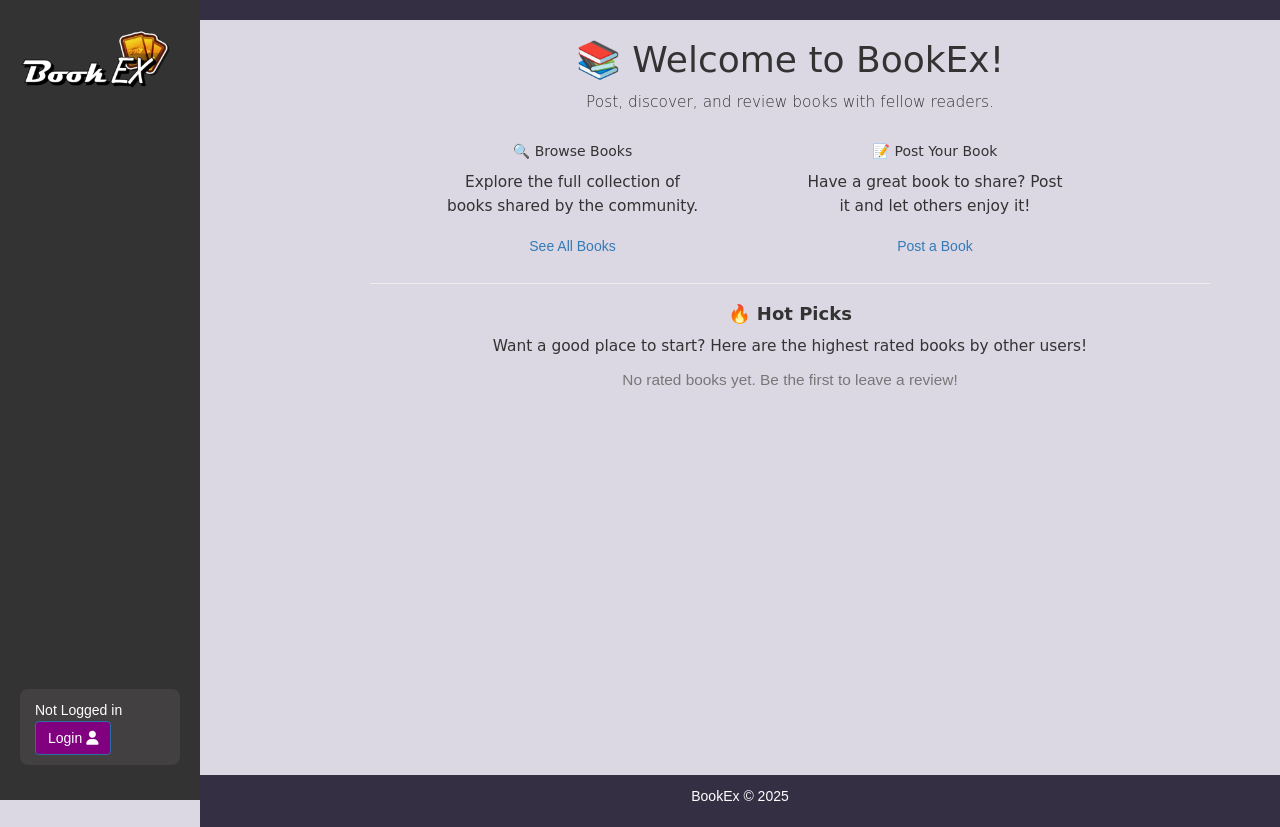
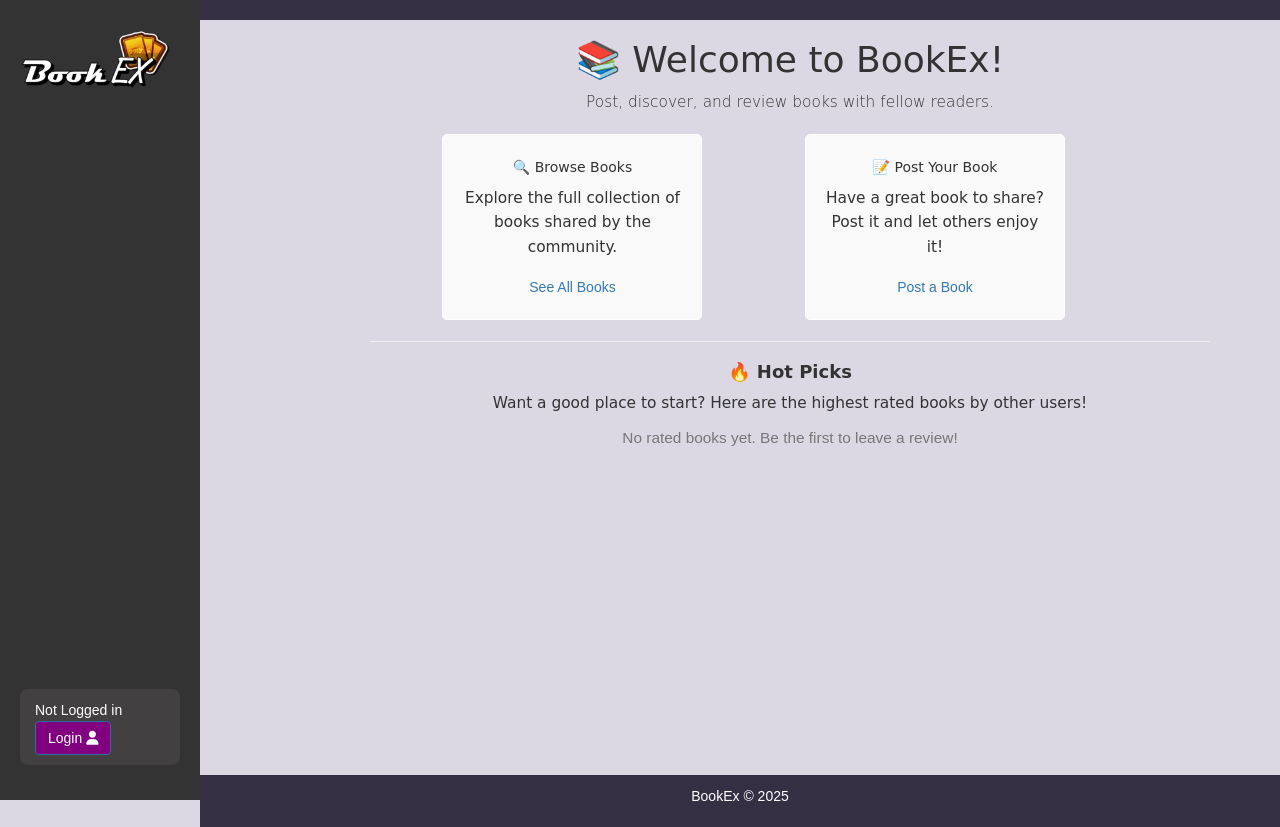
Before and after one commit to jmiralo84/BookEx, a Django app: template bookEx/templates/bookMng/index.html in a window 1280 px wide. Run offline with Django 3.2, Linux system fonts and the light colour scheme; the template is opened without the code that fills it, so the values that code supplies are empty; some libraries are stand-ins or nearby versions.

Commit message:
updating UI for cards

```diff
--- a/bookEx/static/base.css
+++ b/bookEx/static/base.css
@@ -217,3 +217,12 @@ a[role=button]{
     background-color: purple;
 
 }
+
+.card{
+    background-color: #f9f9f9;
+    border: 1px solid white;
+    margin-bottom: 1px;
+    padding: 15px;
+    border-radius: 5px;
+
+}
--- a/bookEx/templates/bookMng/about_us.html
+++ b/bookEx/templates/bookMng/about_us.html
@@ -25,5 +25,5 @@
     <p class="mt-4 text-muted" style="font-family:'Brush Script MT', cursive;"><em>Thank you for being a part of our journey.</em></p>
 </div>
 
-<img src="Book_Community.jpg" alt="BookC">
+<img src= "{% static 'Book_Community' %}" alt="BookC">
 {% endblock content %}
```
Also changed, not shown: db.sqlite3.
